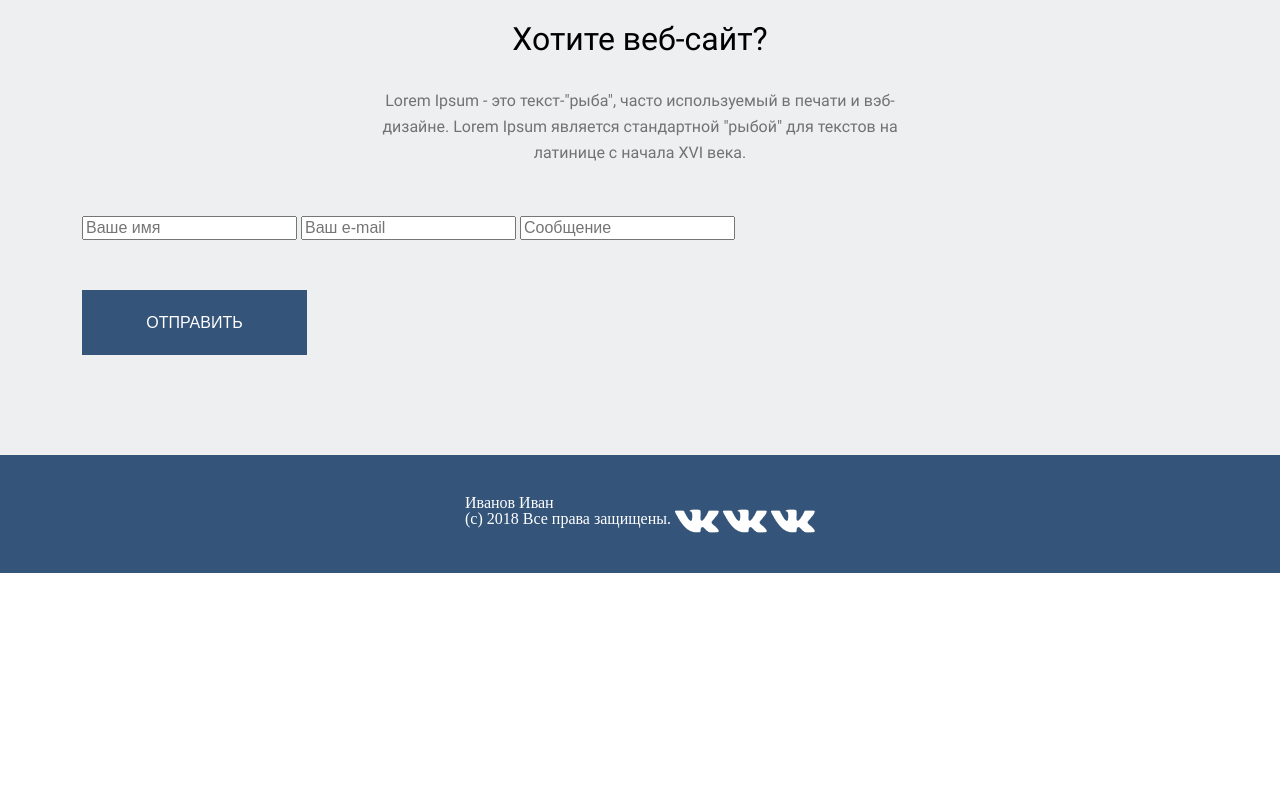
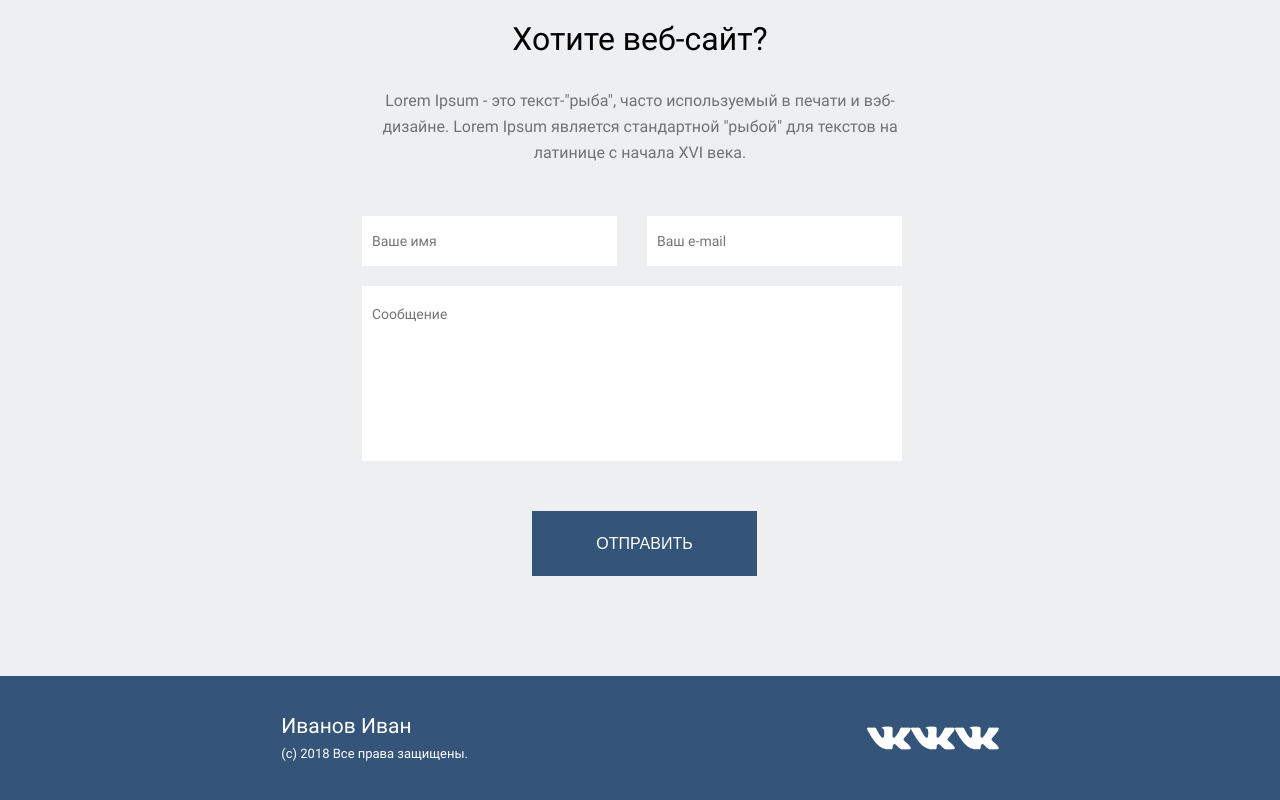
Before and after one commit to NataliiaBreus/site_two, a plain HTML site: page index.html in a window 1280 px wide. Shown: the part 3535-4335 px from the top of the page. Before the commit the page ends 4108 px from the top, so only its background shows below. Drawn offline with Linux system fonts and the light colour scheme.

Commit message:
commit form footer

```diff
--- a/assets/css/footer.css
+++ b/assets/css/footer.css
@@ -5,16 +5,29 @@
 .footer-container{
   padding-top: 40px;
   padding-bottom: 40px;
- display: flex;
- flex-direction: row;
- justify-content: space-around;
-
 }
-.contact{
-display: inline-block;
-
+.footer-wrapper{
+  display: flex;
+  justify-content: space-around;
+}
+.contacts{
+  display: flex;
+  flex-direction: column;
+  justify-content: center;
 }
 .footer-icons{
-display: inline-block;
-
+display: flex;
+flex-direction: row;
+align-items: center;
 }
+.name{
+  font-family: 'Roboto';
+  font-size: 21px;
+  font-weight: 500;
+}
+.rights{
+  font-family: 'Roboto';
+  font-weight: 400;
+font-size: 13px;
+padding-top: 10px;
+}
--- a/assets/css/form.css
+++ b/assets/css/form.css
@@ -1,5 +1,42 @@
+
 .form{
   margin-bottom: 50px;
   display: flex;
   flex-direction: column;
+  margin-left: 280px;
 }
+fieldset{
+  display: flex;
+  flex-direction: row;
+  align-items: center;
+}
+.message{
+  width: 540px;
+  height: 175px;
+  margin-top: 20px;
+  font-family: 'Roboto';
+  font-size: 14px;
+  font-weight: 400;
+  padding-bottom: 120px;
+  padding-left: 10px;
+  border: none;
+}
+#name{
+  font-family: 'Roboto';
+  font-size: 14px;
+  font-weight: 400;
+  width: 255px;
+  height: 50px;
+  margin-right: 30px;
+  padding-left: 10px;
+  border: none;
+}
+#email{
+  font-family: 'Roboto';
+  font-size: 14px;
+  font-weight: 400;
+  width: 255px;
+  height: 50px;
+  padding-left: 10px;
+  border: none;
+}
--- a/assets/css/styles.css
+++ b/assets/css/styles.css
@@ -188,3 +188,6 @@ background-color: #34547A;
     background-color: #EEEFF1;
     padding-bottom: 100px;
   }
+  .form-button{
+    margin-left: 450px;
+  }
--- a/index.html
+++ b/index.html
@@ -188,10 +188,10 @@
 <fieldset>
   <input id="name" name="firstname" type="text" minlength="2" placeholder="Ваше имя" required>
   <input id="email" name="email" type="email" placeholder="Ваш e-mail" required>
-  <input name="message" type="text" placeholder="Сообщение">
 </fieldset>
+<input class="message" name="message" type="text" maxlength="1200" placeholder="Сообщение">
 </form>
-<button><a class="link form-button" href="#">Отправить</a></button>
+<button class="form-button"><a class="link" href="#">Отправить</a></button>
     </div>
 </div>
 </div>
@@ -200,8 +200,8 @@
     <footer class="footer">
       <div class="container footer-container">
 <div class="row">
-<div class="col-12">
-<div class="contact">
+<div class="col-12 footer-wrapper">
+<div class="contacts">
   <h3 class="name">Иванов Иван</h3>
   <p class="rights">(с) 2018 Все права защищены.</p>
 </div>
```
